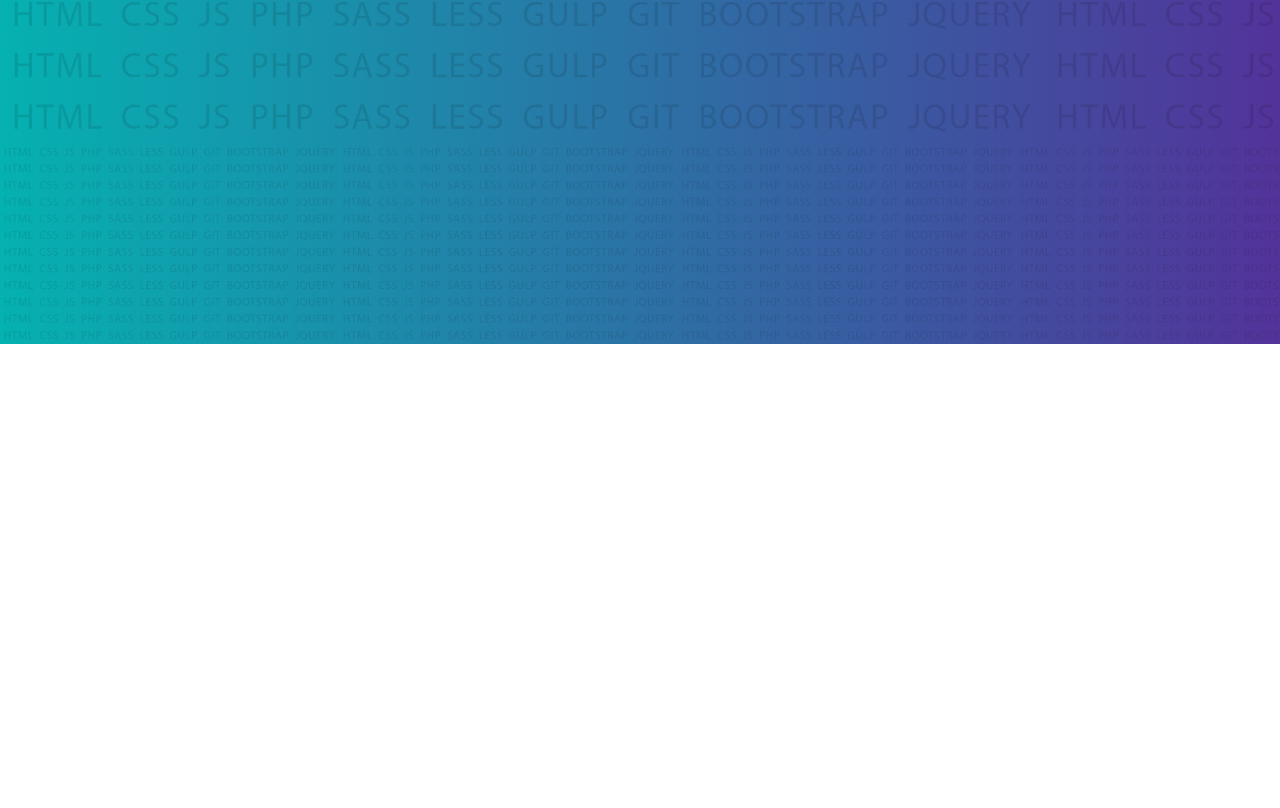
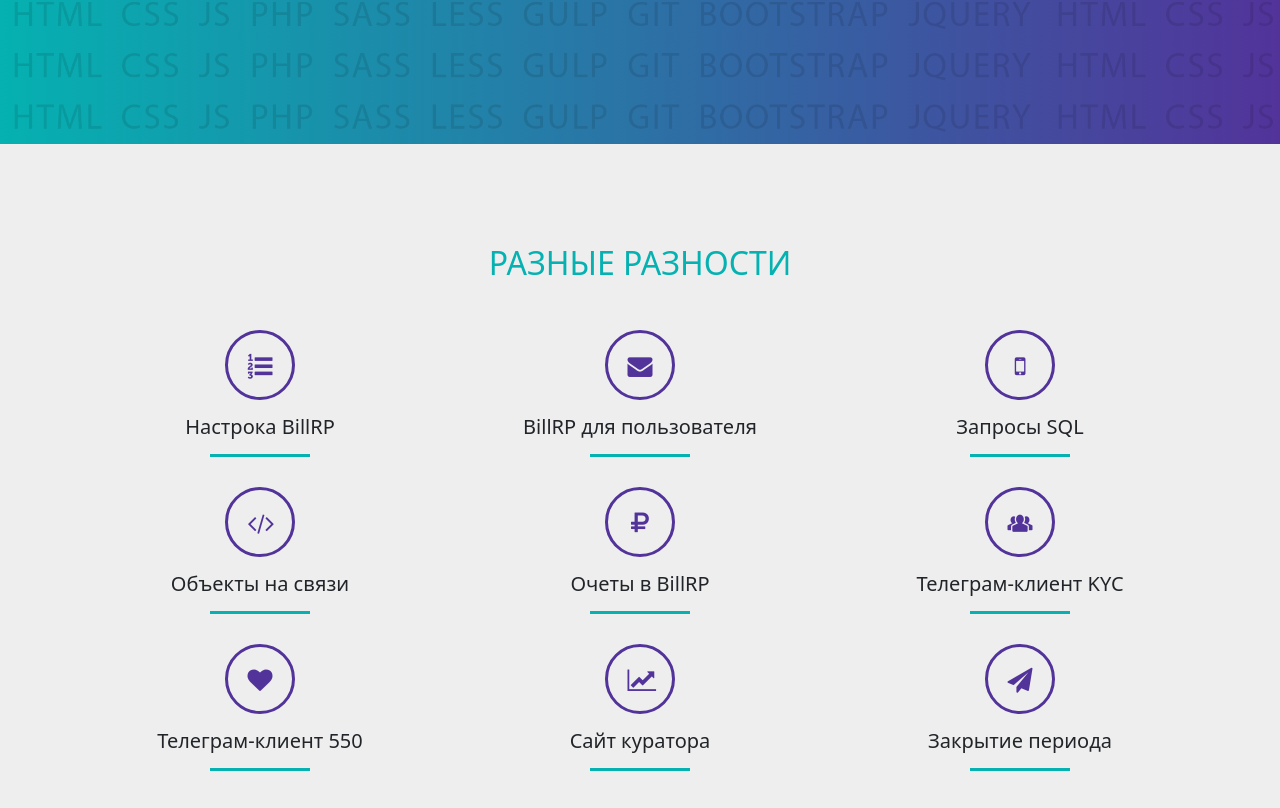
Before and after one commit to kazakovlv/TestBS5, a plain HTML site: page index.html in a window 1280 px wide. Shown: the part 472-1280 px from the top of the page. Before the commit the page ends 816 px from the top, so only its background shows below. Drawn offline with Linux system fonts and the light colour scheme.

Commit message:
Конец урока 3

```diff
--- a/css/style.css
+++ b/css/style.css
@@ -80,3 +80,44 @@ footer {
     width: 100%;
     height: 100%;
 }
+/*Разные разности*/
+.about {
+    background-color: #eee;
+}
+
+.about i {
+    font-size: 25px;
+    color: var(--color2);
+}
+.itd_circle {
+    margin: 0 auto 15px;
+    width: 70px;
+    height: 70px;
+    border: 3px solid var(--color2);
+    border-radius: 50%;
+    display: flex;
+    justify-content: center;
+    align-items: center;
+}
+.line {
+    width: 100px;
+    height: 3px;
+    background-color: var(--color1);
+    margin: 15px auto 30px;
+}
+/*Цвет*/
+.color1 {
+    color: var(--color1);
+}
+
+.color2 {
+    color: var(--color2);
+}
+
+.bg1 {
+    background-color: var(--color1);
+}
+
+.bg2 {
+    background-color: var(--color2);
+}
--- a/index.html
+++ b/index.html
@@ -24,12 +24,63 @@
       </div>
     </div>
   </header>
+  <section class="about">
+    <div class="container">
+      <div class="row">
+        <div class="col-12">
+          <h2 class="text-center text-uppercase color1 mb-5">Разные разности</h2>
+        </div>
+      </div>
+      <div class="row">
+        <div class="col-xl-4 col-md-6 col-sm-12">
+          <div class="itd_circle"><i class ="icon-list-numbered"></i></div>
+          <h5 class="text-center">Настрока BillRP</h5>
+          <div class="line"></div>
+        </div>
+        <div class="col-xl-4 col-md-6 col-sm-12">
+          <div class="itd_circle"><i class ="icon-mail-alt"></i></div>
+          <h5 class="text-center">BillRP для пользователя</h5>
+          <div class="line"></div>
+        </div>
+        <div class="col-xl-4 col-md-6 col-sm-12">
+          <div class="itd_circle"><i class ="icon-mobile"></i></div>
+          <h5 class="text-center">Запросы SQL</h5>
+          <div class="line"></div>
+        </div>
+        <div class="col-xl-4 col-md-6 col-sm-12">
+          <div class="itd_circle"><i class ="icon-code"></i></div>
+          <h5 class="text-center">Объекты на связи</h5>
+          <div class="line"></div>
+        </div>
+        <div class="col-xl-4 col-md-6 col-sm-12">
+          <div class="itd_circle"><i class ="icon-rouble"></i></div>
+          <h5 class="text-center">Очеты в BillRP</h5>
+          <div class="line"></div>
+        </div>
+        <div class="col-xl-4 col-md-6 col-sm-12">
+          <div class="itd_circle"><i class ="icon-group"></i></div>
+          <h5 class="text-center">Телеграм-клиент KYC</h5>
+          <div class="line"></div>
+        </div>
+        <div class="col-xl-4 col-md-6 col-sm-12">
+          <div class="itd_circle"><i class ="icon-heart"></i></div>
+          <h5 class="text-center">Телеграм-клиент 550</h5>
+          <div class="line"></div>
+        </div>
+        <div class="col-xl-4 col-md-6 col-sm-12">
+          <div class="itd_circle"><i class ="icon-chart-line"></i></div>
+          <h5 class="text-center">Сайт куратора</h5>
+          <div class="line"></div>
+        </div>
+        <div class="col-xl-4 col-md-6 col-sm-12">
+          <div class="itd_circle"><i class ="icon-paper-plane"></i></div>
+          <h5 class="text-center">Закрытие периода</h5>
+          <div class="line"></div>
+        </div>
+      </div>
+    </div>
+  </section>
 
-  <div class="container">
-    <div class="row">
-      <div class="col-12"></div>
-    </div>
-  </div>
 
   <footer id="footer">
   </footer>
```
